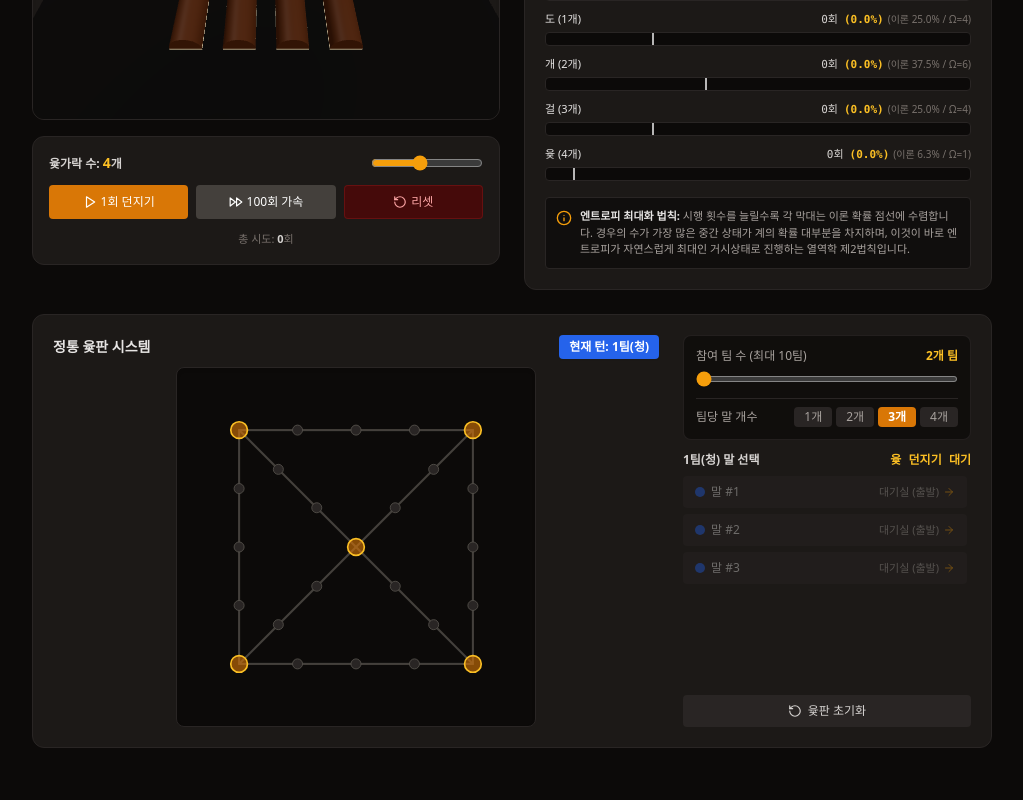
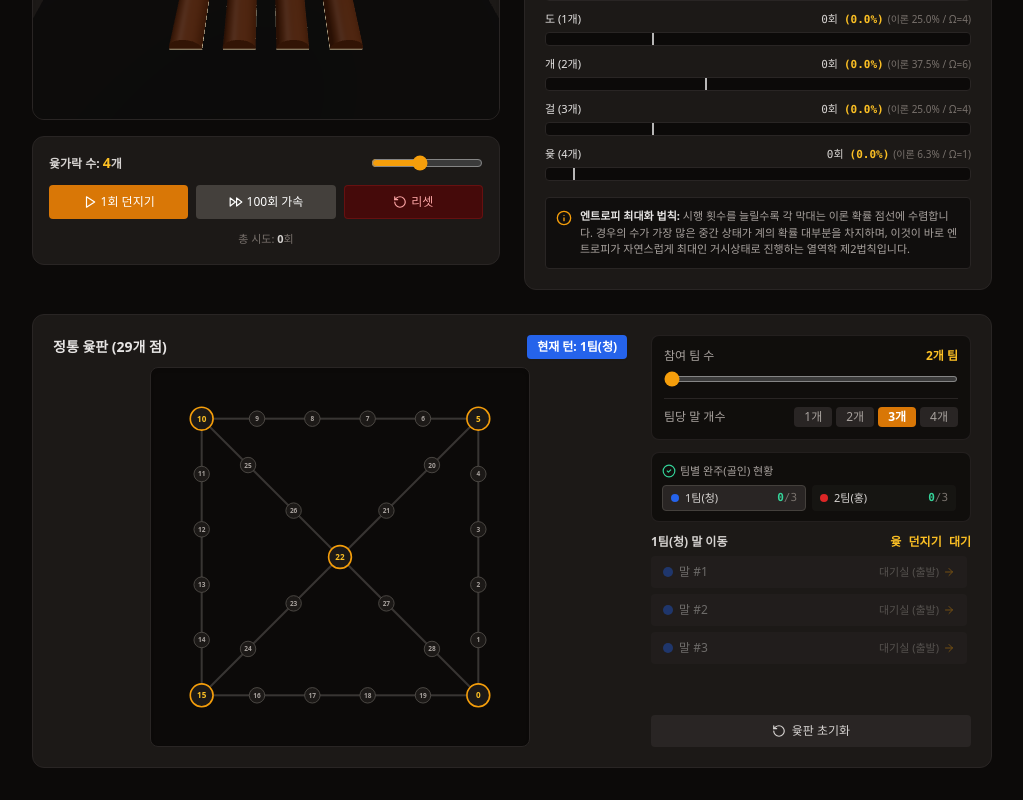
Before and after one commit to ty3370/vercel-yut-entropy, a Next.js app: page / in a window 1280 px wide. Shown: the part 256-1056 px from the top of the page, without its empty margins (128-1151 px from the left). Built offline with nearby package versions, Linux system fonts and the light colour scheme.

Commit message:
Update YutBoard.tsx

```diff
--- a/components/YutBoard.tsx
+++ b/components/YutBoard.tsx
@@ -1,7 +1,7 @@
 "use client";
 
 import React, { useState } from "react";
-import { Award, RotateCcw, ArrowRight } from "lucide-react";
+import { Award, RotateCcw, ArrowRight, CheckCircle2 } from "lucide-react";
 
 // 10개 팀 고유 색상 팔레트
 const TEAM_COLORS = [
@@ -17,49 +17,69 @@ const TEAM_COLORS = [
   { name: "10팀(회)", hex: "#64748b" },
 ];
 
-// SVG 크기: 400 x 400, 외곽 꼭짓점: (60,60) ~ (340,340)
-// 간격 d = 70. 모서리 및 대각선 교차점이 기하학적으로 완벽히 일치하도록 설정
-export const BOARD_POINTS: { [key: number]: { x: number; y: number } } = {
-  // 외곽 테두리 (0: 참먹이/출발모서리, 반시계방향 0 -> 20)
-  0: { x: 340, y: 340 },  // 우하단 모서리 (출발/골인점)
-  1: { x: 340, y: 270 },
-  2: { x: 340, y: 200 },
-  3: { x: 340, y: 130 },
-  4: { x: 340, y: 60 },   // 우상단 모서리 (꺾임 1)
-  5: { x: 270, y: 60 },
-  6: { x: 200, y: 60 },
-  7: { x: 130, y: 60 },
-  8: { x: 60, y: 60 },    // 좌상단 모서리 (꺾임 2)
-  9: { x: 60, y: 130 },
-  10: { x: 60, y: 200 },
-  11: { x: 60, y: 270 },
-  12: { x: 60, y: 340 },  // 좌하단 모서리
-  13: { x: 130, y: 340 },
-  14: { x: 200, y: 340 },
-  15: { x: 270, y: 340 },
+// SVG ViewBox: 440 x 440
+// 외곽 변 길이: 340 (x: 50 ~ 390, y: 50 ~ 390)
+// 꼭짓점 사이 4칸씩: 한 칸 간격 = 340 / 5 = 68
+// 대각선: 꼭짓점과 중심(220, 220) 사이에 정확히 2칸씩 균등 배치
+export const BOARD_POINTS: { [key: number]: { x: number; y: number; label: string } } = {
+  // --- 외곽 20개 점 (0 ~ 19) ---
+  // 우측 변 (출발/참먹이 0번에서 위로 5번까지)
+  0: { x: 390, y: 390, label: "0" },  // 우하단 꼭짓점 (출발 / 도착점)
+  1: { x: 390, y: 322, label: "1" },
+  2: { x: 390, y: 254, label: "2" },
+  3: { x: 390, y: 186, label: "3" },
+  4: { x: 390, y: 118, label: "4" },
+  5: { x: 390, y: 50,  label: "5" },  // 우상단 꼭짓점 (분기 1)
 
-  // 대각선 1: 4번 모서리(우상단) -> 중앙(방: 23) -> 12번 모서리(좌하단)
-  16: { x: 293, y: 107 },
-  17: { x: 247, y: 153 },
-  18: { x: 200, y: 200 }, // 정중앙 '방' (대각선 교차점)
-  19: { x: 153, y: 247 },
-  20: { x: 107, y: 293 },
+  // 상단 변 (우상단 5번에서 좌상단 10번까지)
+  6: { x: 322, y: 50,  label: "6" },
+  7: { x: 254, y: 50,  label: "7" },
+  8: { x: 186, y: 50,  label: "8" },
+  9: { x: 118, y: 50,  label: "9" },
+  10: { x: 50,  y: 50, label: "10" }, // 좌상단 꼭짓점 (분기 2)
 
-  // 대각선 2: 8번 모서리(좌상단) -> 중앙(방: 18) -> 0번 모서리(우하단)
-  21: { x: 107, y: 107 },
-  22: { x: 153, y: 153 },
-  23: { x: 247, y: 247 },
-  24: { x: 293, y: 293 },
+  // 좌측 변 (좌상단 10번에서 좌하단 15번까지)
+  11: { x: 50, y: 118, label: "11" },
+  12: { x: 50, y: 186, label: "12" },
+  13: { x: 50, y: 254, label: "13" },
+  14: { x: 50, y: 322, label: "14" },
+  15: { x: 50, y: 390, label: "15" }, // 좌하단 꼭짓점
+
+  // 하단 변 (좌하단 15번에서 우하단 0번 전까지)
+  16: { x: 118, y: 390, label: "16" },
+  17: { x: 186, y: 390, label: "17" },
+  18: { x: 254, y: 390, label: "18" },
+  19: { x: 322, y: 390, label: "19" },
+
+  // --- 대각선 9개 점 (20 ~ 28) ---
+  // 대각선 1: 5번(우상단 390,50) -> 중심(220,220) [20, 21]
+  20: { x: 333, y: 107, label: "20" },
+  21: { x: 277, y: 163, label: "21" },
+
+  // 정중앙 '방' (대각선 교차점)
+  22: { x: 220, y: 220, label: "22" }, // 중앙 방
+
+  // 대각선 1 계속: 중심(220,220) -> 15번(좌하단 50,390) [23, 24]
+  23: { x: 163, y: 277, label: "23" },
+  24: { x: 107, y: 333, label: "24" },
+
+  // 대각선 2: 10번(좌상단 50,50) -> 중심(220,220) [25, 26]
+  25: { x: 107, y: 107, label: "25" },
+  26: { x: 163, y: 163, label: "26" },
+
+  // 대각선 2 계속: 중심(220,220) -> 0번(우하단 390,390) [27, 28]
+  27: { x: 277, y: 277, label: "27" },
+  28: { x: 333, y: 333, label: "28" },
 };
 
 interface Piece {
   id: number;
-  pos: number; // -1: 대기실, 100: 완주(골인), 그 외: BOARD_POINTS 키
+  pos: number; // -1: 대기실, 100: 완주(골인), 0~28: 윷판 위치
   groupCount: number; // 업힌 말 개수
 }
 
 interface YutBoardProps {
-  lastRoll: number | null; // 나온 앞면(배) 개수: 1=도, 2=개, 3=걸, 4=윷, 0=모
+  lastRoll: number | null; // 나온 앞면(배) 수: 1=도, 2=개, 3=걸, 4=윷, 0=모(5칸)
 }
 
 export function YutBoard({ lastRoll }: YutBoardProps) {
@@ -67,8 +87,8 @@ export function YutBoard({ lastRoll }: YutBoardProps) {
   const [pieceCount, setPieceCount] = useState<number>(3);
   const [currentTurn, setCurrentTurn] = useState<number>(0);
   const [winner, setWinner] = useState<number | null>(null);
+  const [effectPos, setEffectPos] = useState<number | null>(null); // 말 착지 이펙트 위치
 
-  // 팀별 말 목록 초기화
   const initTeams = (tCount: number, pCount: number): Piece[][] => {
     return Array.from({ length: tCount }, () =>
       Array.from({ length: pCount }, (_, id) => ({ id, pos: -1, groupCount: 1 }))
@@ -77,52 +97,52 @@ export function YutBoard({ lastRoll }: YutBoardProps) {
 
   const [pieces, setPieces] = useState<Piece[][]>(() => initTeams(2, 3));
 
-  // 정통 윷놀이 이동 경로 분기 규칙
+  // 윷놀이 고유 경로 계산 로직
   const getNextPosition = (startPos: number, steps: number): number => {
     let cur = startPos;
 
-    for (let step = 0; step < steps; step++) {
-      if (step === 0) {
-        // 첫 발자국 출발 시 모서리 분기점 판별
-        if (cur === -1) { cur = 1; continue; }       // 대기실에서 출발
-        if (cur === 4) { cur = 16; continue; }      // 우상단 모서리에서 중앙으로 꺾임
-        if (cur === 8) { cur = 21; continue; }      // 좌상단 모서리에서 중앙으로 꺾임
-        if (cur === 18) { cur = 23; continue; }     // 중앙 '방'에서 우하단 출구 방향으로 진행
+    for (let s = 0; s < steps; s++) {
+      if (s === 0) {
+        // 첫 발자국 뗄 때의 모서리/중앙 분기
+        if (cur === -1) { cur = 1; continue; }      // 대기실 출발 -> 1번
+        if (cur === 5) { cur = 20; continue; }     // 우상단 -> 대각선 진입
+        if (cur === 10) { cur = 25; continue; }    // 좌상단 -> 대각선 진입
+        if (cur === 22) { cur = 27; continue; }    // 중앙 '방' -> 우하단 출구 방향 직통
       }
 
-      // 외곽 경로 진행
-      if (cur >= 1 && cur <= 3) cur += 1;
-      else if (cur === 4) cur = 5;
-      else if (cur >= 5 && cur <= 7) cur += 1;
-      else if (cur === 8) cur = 9;
-      else if (cur >= 9 && cur <= 11) cur += 1;
-      else if (cur === 12) cur = 13;
-      else if (cur >= 13 && cur <= 15) cur += 1;
-      else if (cur === 15) cur = 0;                 // 골인 직전 마지막 참(모서리)
-      else if (cur === 0) return 100;               // 0번 참을 지나면 완주(골인)
+      // 외곽 경로 (0 ~ 19)
+      if (cur >= 1 && cur <= 4) cur += 1;
+      else if (cur === 5) cur = 6;
+      else if (cur >= 6 && cur <= 9) cur += 1;
+      else if (cur === 10) cur = 11;
+      else if (cur >= 11 && cur <= 14) cur += 1;
+      else if (cur === 15) cur = 16;
+      else if (cur >= 16 && cur <= 19) cur += 1;
+      else if (cur === 19) cur = 0;                // 0번 참 진입
+      else if (cur === 0) return 100;              // 0번 참을 통과하면 완주(골인)
 
-      // 대각선 1 진행 (우상단 -> 좌하단)
-      else if (cur === 16) cur = 17;
-      else if (cur === 17) cur = 18;                // 중앙 방 진입
-      else if (cur === 18) cur = 19;
-      else if (cur === 19) cur = 20;
-      else if (cur === 20) cur = 12;                // 좌하단 모서리로 합류
+      // 대각선 1 경로 (5 -> 20 -> 21 -> 22(중앙) -> 23 -> 24 -> 15(좌하단))
+      else if (cur === 20) cur = 21;
+      else if (cur === 21) cur = 22;               // 중앙 '방'
+      else if (cur === 22) cur = 23;
+      else if (cur === 23) cur = 24;
+      else if (cur === 24) cur = 15;               // 좌하단 꼭짓점으로 합류
 
-      // 대각선 2 진행 (좌상단 -> 중앙 -> 우하단)
-      else if (cur === 21) cur = 22;
-      else if (cur === 22) cur = 18;                // 중앙 방 진입
-      else if (cur === 23) cur = 24;
-      else if (cur === 24) return 100;              // 우하단 대각선 출구 직통 완주
+      // 대각선 2 경로 (10 -> 25 -> 26 -> 22(중앙) -> 27 -> 28 -> 완주)
+      else if (cur === 25) cur = 26;
+      else if (cur === 26) cur = 22;               // 중앙 '방'
+      else if (cur === 27) cur = 28;
+      else if (cur === 28) return 100;             // 대각선 직통 완주(골인)
     }
 
     return cur;
   };
 
-  // 말 선택 및 이동 실행
+  // 말 이동 실행
   const handleMovePiece = (pieceIdx: number) => {
     if (winner !== null || lastRoll === null) return;
 
-    // 0개 앞면(모) = 5칸, 윷 = 4칸, 걸 = 3칸, 개 = 2칸, 도 = 1칸
+    // 0개 앞면(모) = 5칸, 1=도, 2=개, 3=걸, 4=윷
     const steps = lastRoll === 0 ? 5 : lastRoll;
     if (steps <= 0) return;
 
@@ -134,15 +154,20 @@ export function YutBoard({ lastRoll }: YutBoardProps) {
 
     const updated = pieces.map((team) => team.map((p) => ({ ...p })));
 
-    // [버그 수정 핵심]: 대기실(-1)에 있는 말들은 각자 독립적이어야 함.
-    // 판 위에 이미 올라와서 같은 위치(oldPos !== -1)에 있는 아군 말들만 함께 이동(업기).
-    const movingPieces = updated[currentTurn].filter((p) =>
+    // 판 위에 이미 올라와서 같은 위치에 있는 아군 말들만 함께 이동 (업기)
+    const movingGroup = updated[currentTurn].filter((p) =>
       oldPos === -1 ? p.id === targetPiece.id : p.pos === oldPos
     );
 
-    movingPieces.forEach((p) => {
+    movingGroup.forEach((p) => {
       p.pos = nextPos;
     });
+
+    // 착지 시각 이펙트 발동
+    if (nextPos !== 100) {
+      setEffectPos(nextPos);
+      setTimeout(() => setEffectPos(null), 800);
+    }
 
     let caughtOpponent = false;
 
@@ -152,7 +177,7 @@ export function YutBoard({ lastRoll }: YutBoardProps) {
         if (tIdx !== currentTurn) {
           team.forEach((p) => {
             if (p.pos === nextPos) {
-              p.pos = -1; // 잡힌 상대 말은 대기실로 귀환
+              p.pos = -1; // 잡힌 말은 대기실로 귀환
               p.groupCount = 1;
               caughtOpponent = true;
             }
@@ -161,10 +186,10 @@ export function YutBoard({ lastRoll }: YutBoardProps) {
       });
 
       // 2. 아군 말 업기
-      const samePositionAllies = updated[currentTurn].filter((p) => p.pos === nextPos);
-      const totalInStack = samePositionAllies.length;
-      samePositionAllies.forEach((p) => {
-        p.groupCount = totalInStack;
+      const stackedAllies = updated[currentTurn].filter((p) => p.pos === nextPos);
+      const totalCount = stackedAllies.length;
+      stackedAllies.forEach((p) => {
+        p.groupCount = totalCount;
       });
     }
 
@@ -177,7 +202,7 @@ export function YutBoard({ lastRoll }: YutBoardProps) {
       return;
     }
 
-    // 윷(4), 모(0/5)가 아니거나 상대를 잡지 않았으면 다음 팀으로 턴 넘기기
+    // 윷(4)이나 모(0/5)가 아니거나 상대를 잡지 못했으면 다음 팀 턴으로 교체
     if (!caughtOpponent && lastRoll !== 4 && lastRoll !== 0) {
       setCurrentTurn((prev) => (prev + 1) % teamCount);
     }
@@ -187,70 +212,97 @@ export function YutBoard({ lastRoll }: YutBoardProps) {
     setPieces(initTeams(t, p));
     setCurrentTurn(0);
     setWinner(null);
+    setEffectPos(null);
   };
 
   return (
     <div className="bg-stone-900 border border-stone-800 p-5 rounded-xl flex flex-col md:flex-row gap-6 mt-6">
-      {/* 윷판 SVG 시각화 뷰 */}
+      {/* 좌측: 전통 윷판 SVG 시각화 */}
       <div className="flex-1 flex flex-col items-center">
         <div className="w-full flex justify-between items-center mb-2">
-          <h2 className="text-sm font-bold text-stone-200">정통 윷판 시스템</h2>
+          <h2 className="text-sm font-bold text-stone-200">정통 윷판 (29개 점)</h2>
           <span
-            className="text-xs px-2.5 py-1 rounded font-semibold text-white shadow-sm"
+            className="text-xs px-2.5 py-1 rounded font-semibold text-white shadow-sm transition-colors"
             style={{ backgroundColor: TEAM_COLORS[currentTurn].hex }}
           >
             현재 턴: {TEAM_COLORS[currentTurn].name}
           </span>
         </div>
 
-        <div className="w-full max-w-[360px] aspect-square bg-stone-950 border border-stone-800 rounded-lg p-3 relative shadow-inner">
-          <svg viewBox="0 0 400 400" className="w-full h-full">
-            {/* 정사각 외곽 틀 */}
-            <rect x="60" y="60" width="280" height="280" fill="none" stroke="#44403c" strokeWidth="2.5" />
-            {/* 대각선 2개 */}
-            <line x1="60" y1="60" x2="340" y2="340" stroke="#44403c" strokeWidth="2.5" />
-            <line x1="340" y1="60" x2="60" y2="340" stroke="#44403c" strokeWidth="2.5" />
+        <div className="w-full max-w-[380px] aspect-square bg-stone-950 border border-stone-800 rounded-lg p-2.5 relative shadow-inner">
+          <svg viewBox="0 0 440 440" className="w-full h-full select-none">
+            {/* 외곽 정사각형 테두리 라인 */}
+            <rect x="50" y="50" width="340" height="340" fill="none" stroke="#383533" strokeWidth="2.5" />
+            {/* 2개 대각선 라인 */}
+            <line x1="50" y1="50" x2="390" y2="390" stroke="#383533" strokeWidth="2.5" />
+            <line x1="390" y1="50" x2="50" y2="390" stroke="#383533" strokeWidth="2.5" />
 
-            {/* 윷판 29개 점 그리기 */}
+            {/* 착지 시 펄스 링 이펙트 */}
+            {effectPos !== null && BOARD_POINTS[effectPos] && (
+              <circle
+                cx={BOARD_POINTS[effectPos].x}
+                cy={BOARD_POINTS[effectPos].y}
+                r={16}
+                fill="none"
+                stroke="#f59e0b"
+                strokeWidth="3"
+                className="animate-ping origin-center"
+              />
+            )}
+
+            {/* 윷판 29개 점 및 칸 번호 렌더링 */}
             {Object.entries(BOARD_POINTS).map(([idStr, pt]) => {
               const id = Number(idStr);
-              // 모서리 4점(0, 4, 8, 12)과 중앙 방(18)은 큰 점
-              const isCornerOrCenter = [0, 4, 8, 12, 18].includes(id);
+              const isLargePoint = [0, 5, 10, 15, 22].includes(id); // 4대 모서리 및 중앙 방
+              const radius = isLargePoint ? 14 : 9.5;
 
               return (
+                <g key={id}>
+                  {/* 칸 바탕 원 */}
                   <circle
-                  key={id}
                     cx={pt.x}
                     cy={pt.y}
-                  r={isCornerOrCenter ? 10 : 6}
+                    r={radius}
                     className={
-                    isCornerOrCenter
-                      ? "fill-amber-600/60 stroke-amber-400 stroke-2"
-                      : "fill-stone-800 stroke-stone-600 stroke-1"
+                      isLargePoint
+                        ? "fill-stone-900 stroke-amber-500 stroke-2"
+                        : "fill-stone-900 stroke-stone-600 stroke-1"
                     }
                   />
+                  {/* 칸 번호 텍스트 표기 */}
+                  <text
+                    x={pt.x}
+                    y={pt.y + (isLargePoint ? 3.5 : 3)}
+                    fontSize={isLargePoint ? "10" : "8"}
+                    textAnchor="middle"
+                    fill={isLargePoint ? "#fbbf24" : "#a8a29e"}
+                    fontWeight="bold"
+                    className="pointer-events-none"
+                  >
+                    {pt.label}
+                  </text>
+                </g>
               );
             })}
 
-            {/* 판 위의 말 렌더링 (겹치지 않게 팀별 방사형 오프셋 배치) */}
+            {/* 판 위의 말 렌더링 (방사형 오프셋 배치) */}
             {pieces.map((team, tIdx) =>
               team.map((piece) => {
                 if (piece.pos === -1 || piece.pos === 100) return null;
                 const pt = BOARD_POINTS[piece.pos];
                 if (!pt) return null;
 
-                // 10팀까지 겹쳐도 식별 가능하도록 각도 기반 오프셋 부여
                 const angle = (tIdx / teamCount) * 2 * Math.PI;
-                const radius = teamCount > 4 ? 9 : 6;
-                const offsetX = Math.cos(angle) * radius;
-                const offsetY = Math.sin(angle) * radius;
+                const radiusOffset = teamCount > 4 ? 10 : 7;
+                const offsetX = Math.cos(angle) * radiusOffset;
+                const offsetY = Math.sin(angle) * radiusOffset;
 
                 return (
-                  <g key={`${tIdx}-${piece.id}`}>
+                  <g key={`${tIdx}-${piece.id}`} className="transition-all duration-300">
                     <circle
                       cx={pt.x + offsetX}
                       cy={pt.y + offsetY}
-                      r={6}
+                      r={6.5}
                       fill={TEAM_COLORS[tIdx].hex}
                       stroke="#ffffff"
                       strokeWidth="1.5"
@@ -262,7 +314,7 @@ export function YutBoard({ lastRoll }: YutBoardProps) {
                         fontSize="8"
                         textAnchor="middle"
                         fill="#ffffff"
-                        fontWeight="bold"
+                        fontWeight="extrabold"
                       >
                         {piece.groupCount}
                       </text>
@@ -275,14 +327,14 @@ export function YutBoard({ lastRoll }: YutBoardProps) {
         </div>
       </div>
 
-      {/* 우측 조작 및 설정 패널 */}
-      <div className="w-full md:w-72 flex flex-col justify-between">
+      {/* 우측 조작 및 완주 현황 패널 */}
+      <div className="w-full md:w-80 flex flex-col justify-between">
         <div className="flex flex-col gap-3">
-          {/* 설정부: 팀 수(최대 10팀) & 말 개수 */}
+          {/* 설정부: 팀 수 (최대 10팀) & 말 수 */}
           <div className="bg-stone-950/70 border border-stone-800/80 p-3 rounded-lg flex flex-col gap-3 text-xs">
             <div>
               <div className="flex justify-between items-center mb-1.5">
-                <span className="text-stone-400 font-medium">참여 팀 수 (최대 10팀)</span>
+                <span className="text-stone-400 font-medium">참여 팀 수</span>
                 <strong className="text-amber-400 font-bold">{teamCount}개 팀</strong>
               </div>
               <input
@@ -320,7 +372,39 @@ export function YutBoard({ lastRoll }: YutBoardProps) {
             </div>
           </div>
 
-          {/* 승리 알림 */}
+          {/* 실시간 각 팀별 완주(골인) 현황 바 */}
+          <div className="bg-stone-950/70 border border-stone-800/80 p-2.5 rounded-lg flex flex-col gap-1.5 text-xs">
+            <span className="text-stone-400 font-medium text-[11px] flex items-center gap-1">
+              <CheckCircle2 className="w-3.5 h-3.5 text-emerald-400" /> 팀별 완주(골인) 현황
+            </span>
+            <div className="grid grid-cols-2 gap-1.5 max-h-24 overflow-y-auto pr-1">
+              {pieces.slice(0, teamCount).map((team, idx) => {
+                const finishedCount = team.filter((p) => p.pos === 100).length;
+                return (
+                  <div
+                    key={idx}
+                    className={`flex items-center justify-between px-2 py-1 rounded text-[11px] ${
+                      currentTurn === idx ? "bg-stone-800 border border-stone-700" : "bg-stone-900/60"
+                    }`}
+                  >
+                    <span className="flex items-center gap-1.5 text-stone-300">
+                      <span
+                        className="w-2 h-2 rounded-full inline-block"
+                        style={{ backgroundColor: TEAM_COLORS[idx].hex }}
+                      />
+                      {TEAM_COLORS[idx].name}
+                    </span>
+                    <span className="font-mono">
+                      <strong className="text-emerald-400">{finishedCount}</strong>
+                      <span className="text-stone-500">/{pieceCount}</span>
+                    </span>
+                  </div>
+                );
+              })}
+            </div>
+          </div>
+
+          {/* 승리 배너 */}
           {winner !== null && (
             <div className="p-3 bg-amber-500/20 border border-amber-500/50 rounded-lg flex items-center gap-2 text-amber-300 text-xs font-bold animate-pulse">
               <Award className="w-4 h-4 text-amber-400 shrink-0" />
@@ -328,16 +412,16 @@ export function YutBoard({ lastRoll }: YutBoardProps) {
             </div>
           )}
 
-          {/* 각 개별 말 조작 리스트 (독립 이동) */}
+          {/* 말 이동 선택 컨트롤러 */}
           <div>
-            <div className="text-xs text-stone-300 font-semibold mb-2 flex justify-between">
-              <span>{TEAM_COLORS[currentTurn].name} 말 선택</span>
-              <span className="text-amber-400 font-mono">
+            <div className="text-xs text-stone-300 font-semibold mb-1.5 flex justify-between items-center">
+              <span>{TEAM_COLORS[currentTurn].name} 말 이동</span>
+              <span className="text-amber-400 font-mono text-xs">
                 {lastRoll === null ? "윷 던지기 대기" : lastRoll === 0 ? "모 (5칸)" : `${lastRoll}칸 전진`}
               </span>
             </div>
 
-            <div className="flex flex-col gap-1.5 max-h-52 overflow-y-auto pr-1">
+            <div className="flex flex-col gap-1.5 max-h-44 overflow-y-auto pr-1">
               {pieces[currentTurn].map((p, idx) => {
                 const isFinished = p.pos === 100;
                 const isWaiting = p.pos === -1;
@@ -347,7 +431,7 @@ export function YutBoard({ lastRoll }: YutBoardProps) {
                     key={idx}
                     onClick={() => handleMovePiece(idx)}
                     disabled={isFinished || lastRoll === null}
-                    className="flex justify-between items-center bg-stone-800 hover:bg-stone-700 disabled:opacity-40 disabled:pointer-events-none px-3 py-2 rounded text-xs text-stone-200 transition"
+                    className="flex justify-between items-center bg-stone-800 hover:bg-stone-700 disabled:opacity-40 disabled:pointer-events-none px-3 py-2 rounded text-xs text-stone-200 transition active:scale-[0.98]"
                   >
                     <span className="flex items-center gap-1.5">
                       <span
@@ -360,7 +444,13 @@ export function YutBoard({ lastRoll }: YutBoardProps) {
                       )}
                     </span>
                     <span className="text-[11px] text-stone-400 flex items-center gap-1">
-                      {isFinished ? "완주(골인)" : isWaiting ? "대기실 (출발)" : `${p.pos}번 칸`}
+                      {isFinished ? (
+                        <span className="text-emerald-400 font-bold">완주 완료</span>
+                      ) : isWaiting ? (
+                        "대기실 (출발)"
+                      ) : (
+                        `${p.pos}번 칸`
+                      )}
                       <ArrowRight className="w-3 h-3 text-amber-500" />
                     </span>
                   </button>
@@ -373,7 +463,7 @@ export function YutBoard({ lastRoll }: YutBoardProps) {
         {/* 윷판 리셋 버튼 */}
         <button
           onClick={() => handleResetBoard()}
-          className="mt-4 flex items-center justify-center gap-1.5 bg-stone-800 hover:bg-stone-700 text-stone-300 py-2 rounded text-xs transition"
+          className="mt-3 flex items-center justify-center gap-1.5 bg-stone-800 hover:bg-stone-700 text-stone-300 py-2 rounded text-xs transition"
         >
           <RotateCcw className="w-3.5 h-3.5" /> 윷판 초기화
         </button>
```
Lines whose indentation alone changed are shown as unchanged.
